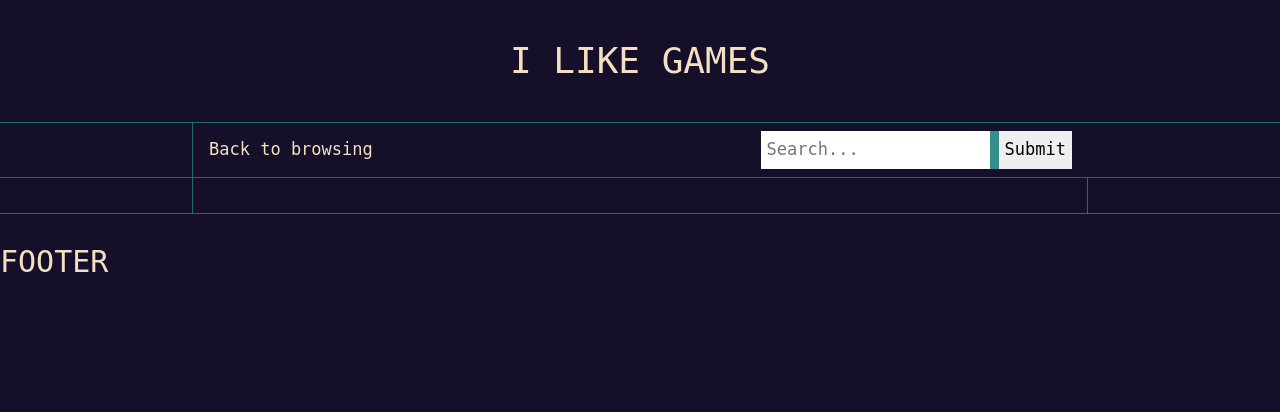
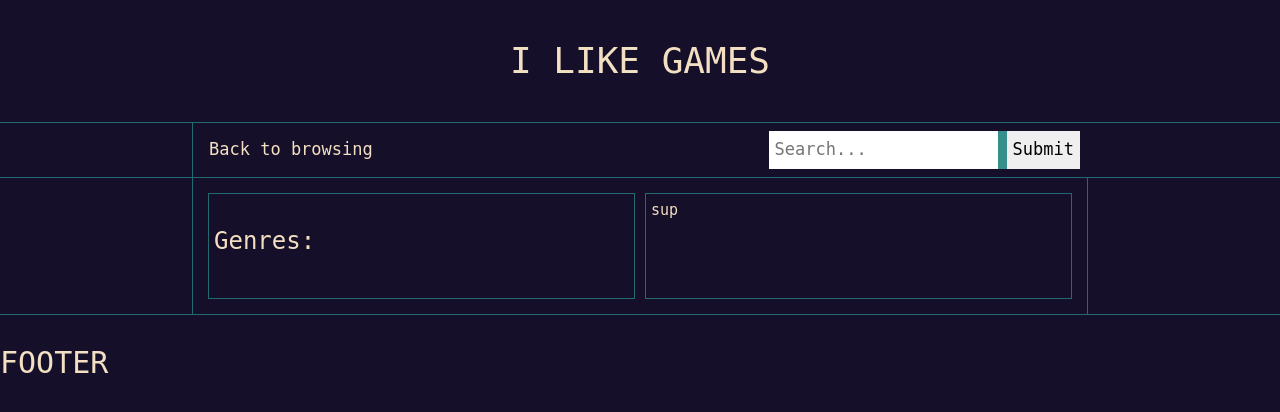
Before and after one commit to AlexCotiga07/Steam-Database, a Python web app: template templates/game.html in a window 1280 px wide. Shown: the top 412 px of the page. Run offline with Jinja, Linux system fonts and the light colour scheme; the template is opened without the code that fills it, so the values that code supplies are empty.

Commit message:
end of class, formatting game info

```diff
--- a/static/css/style.css
+++ b/static/css/style.css
@@ -66,7 +66,7 @@ nav {
 
 .topnav form {
     float: right;
-    margin-right: 16px;
+    margin-right: 8px;
     background-color: #368f8b;
     margin-top: 8px
 }
@@ -117,7 +117,22 @@ main {
 }
 
 .game-title {
-    margin: 0;
+    margin: 0 0 0 5px;
+}
+
+.game-info {
+    display: grid;
+    grid-template-columns: 50% 50%;
+    grid-auto-rows: minmax(min-content, max-content);
+    width: 100%;
+    margin-bottom: 10px;
+}
+
+.left-info, .right-info {
+    padding: 5px;
+    margin: 5px;
+    border: #246a73 1px solid;
+    height: 100%;
 }
 
 /*-------------------------|
--- a/templates/game.html
+++ b/templates/game.html
@@ -1,9 +1,21 @@
 {% extends "layout.html" %}
 {% block content %}
 
-<div>
-    <h1 class="game-title">{{game[1]}}</h1>
-    <p>{{game}}</p>
+<h1 class="game-title">{{game[1]}}</h1>
+<div class="game-info">
+    <div class="left-info">
+        <h3>Genres:</h3>
+        <ul>
+            {% for genre in genres %}
+            <li>
+                {{genre[1]}}
+            </li>
+            {% endfor %}
+        </ul>
+    </div>
+    <div class="right-info">
+        sup
+    </div>
 </div>
 
 {% endblock %}
```
Also changed, not shown: app.py (+23 -1 lines), steam.db.
